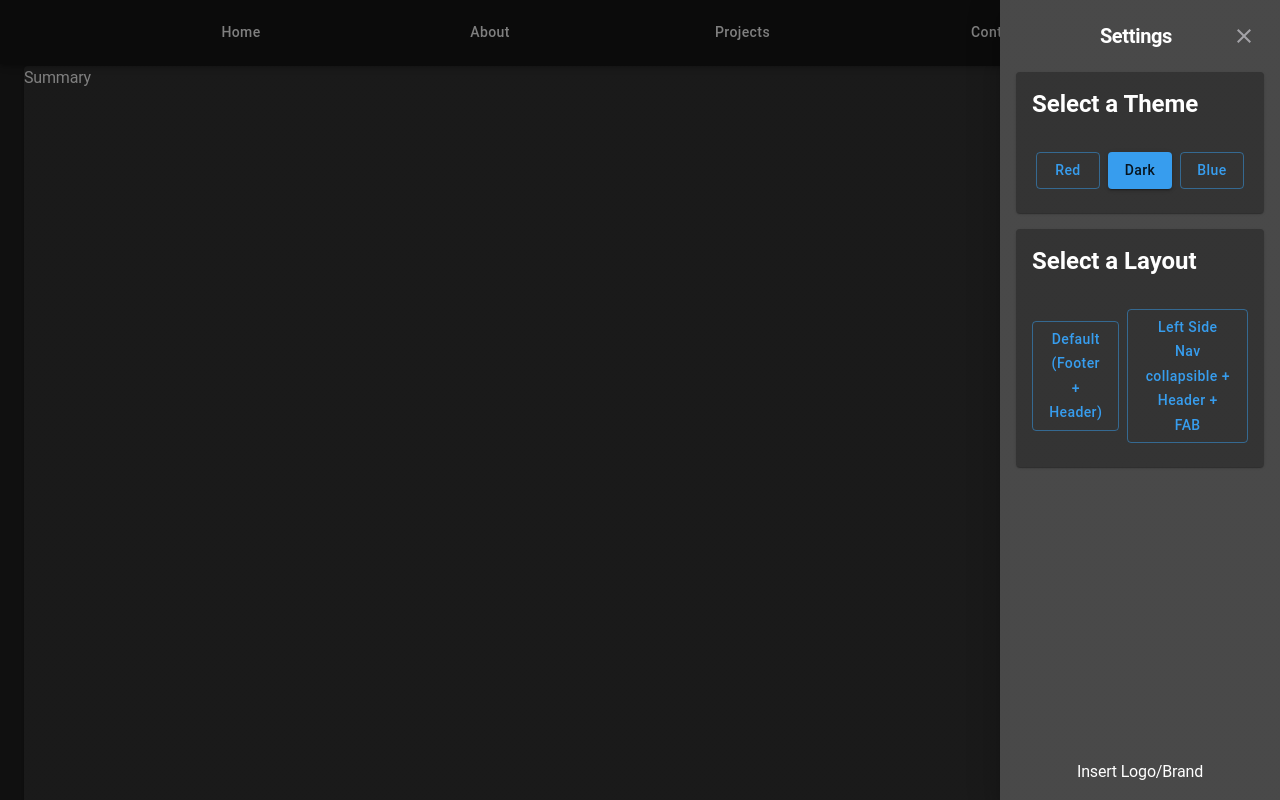
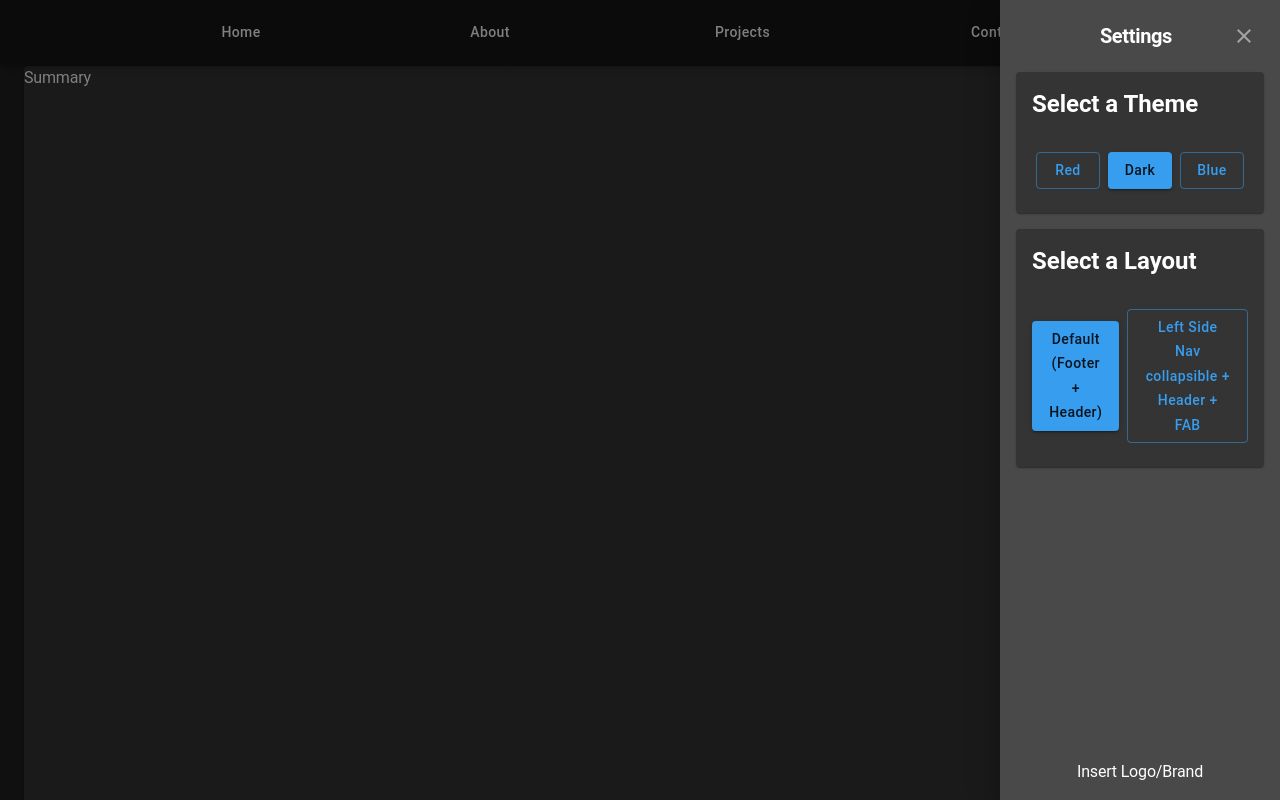
Before and after one commit to alcash55/Portfolio, a React (Vite) app: page / in a window 1280 px wide. Both pictures are taken after a click on the button "Open Settings Drawer". Shown: the top 800 px of the page. Built offline with nearby package versions, Linux system fonts and the light colour scheme.

Commit message:
update layout button for active state

```diff
--- a/src/components/AppShell/InternalComponents/LayoutButton.tsx
+++ b/src/components/AppShell/InternalComponents/LayoutButton.tsx
@@ -14,13 +14,21 @@ export const LayoutButton = () => {
       alignItems={"center"}
     >
       <Button
-        variant={layout === <Default /> ? "contained" : "outlined"}
+        variant={
+          localStorage.getItem("layout") === "default"
+            ? "contained"
+            : "outlined"
+        }
         onClick={() => toggleLayout("default")}
       >
         Default (Footer + Header)
       </Button>
       <Button
-        variant={layout === <SideNav /> ? "contained" : "outlined"}
+        variant={
+          localStorage.getItem("layout") === "sideNav"
+            ? "contained"
+            : "outlined"
+        }
         onClick={() => toggleLayout("sideNav")}
       >
         Left Side Nav collapsible + Header + FAB
```
